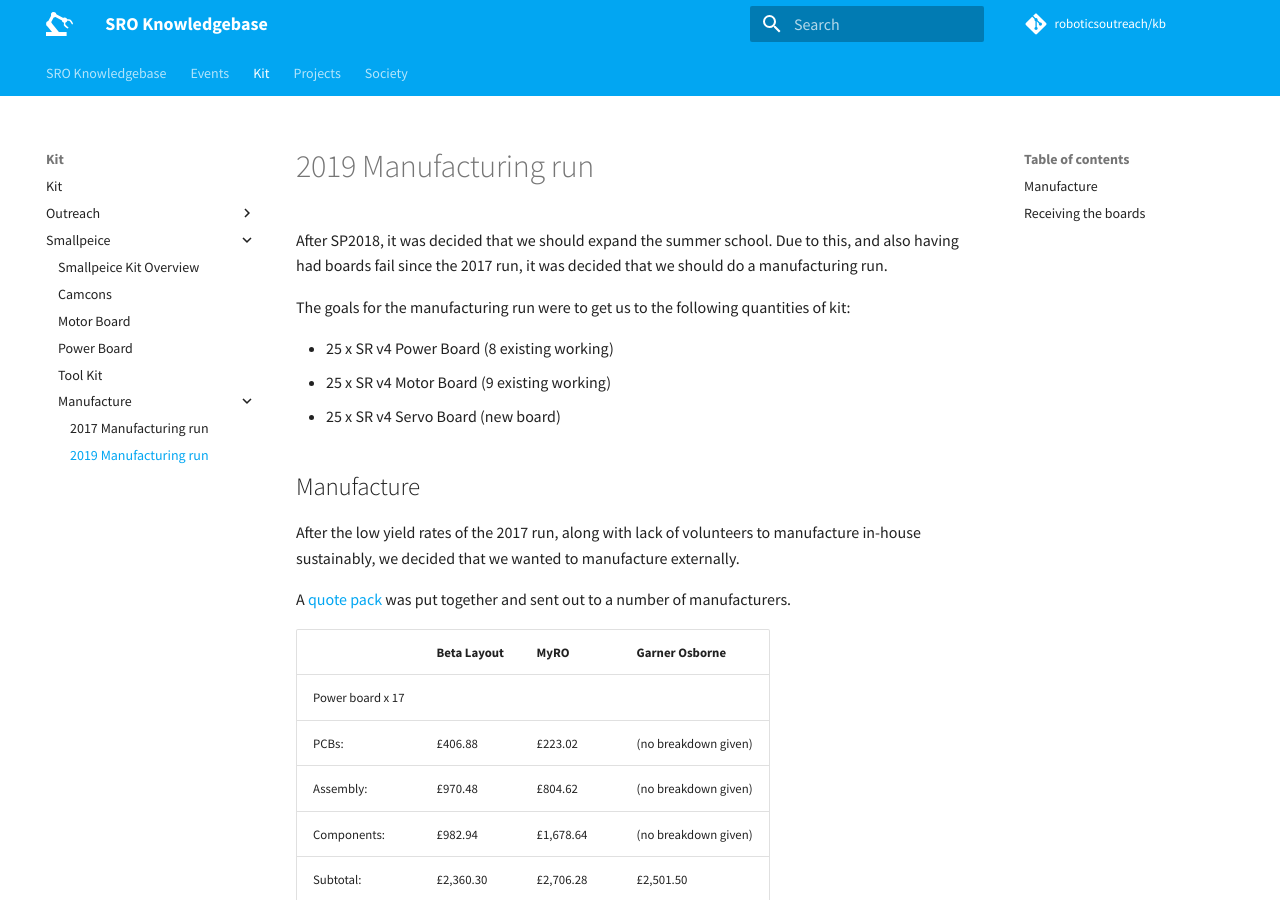
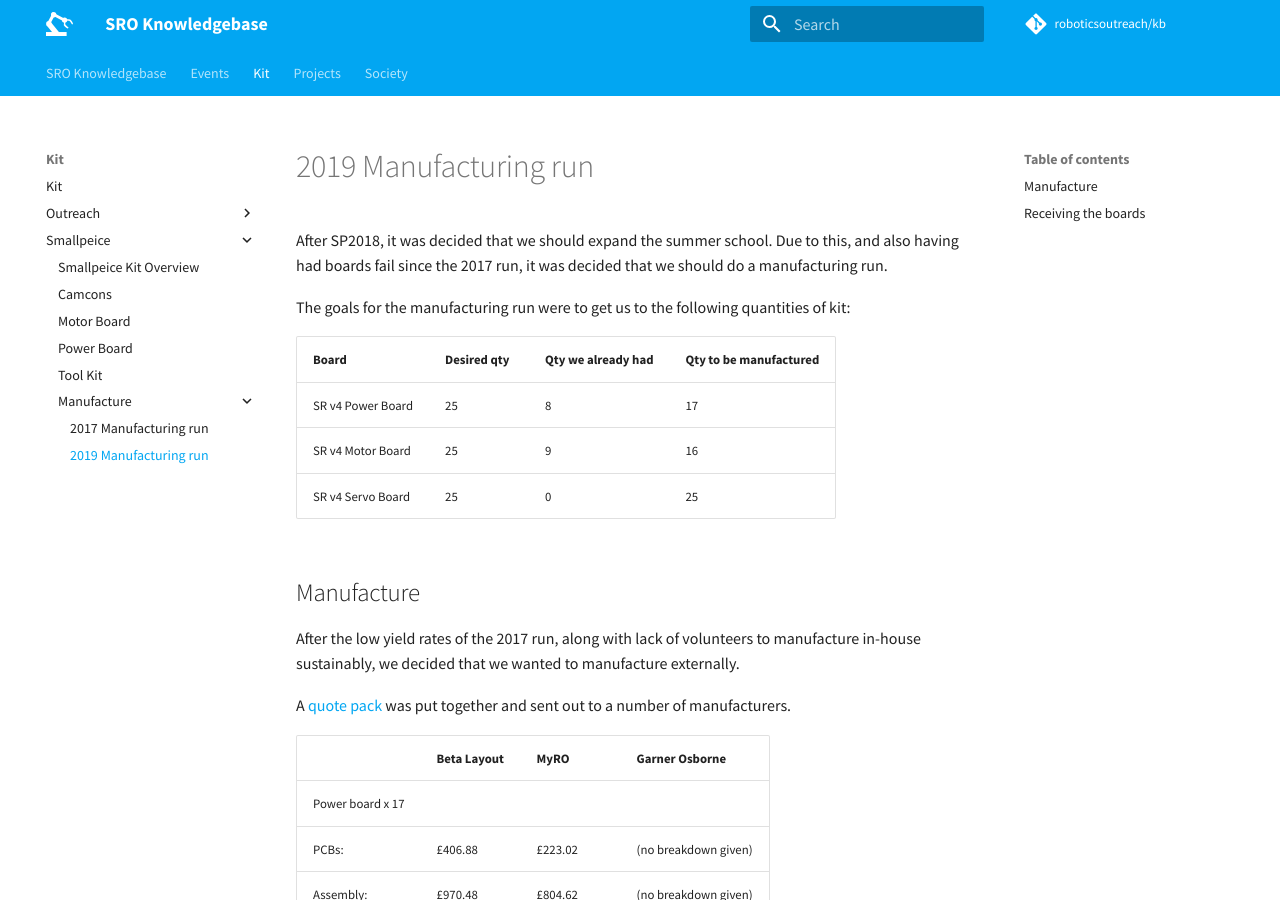
Before and after one commit to roboticsoutreach/kb, an MkDocs documentation site: the page built from docs/kit/smallpeice/manufacture/2019.md, in a window 1280 px wide and 900 px high. Built offline with MkDocs 1.6.1 and Material for MkDocs 9.7.7, drawn with Linux system fonts in a browser that asks for light colours; comment, search, counter and statistics services are not loaded.

Commit message:
2019 manufacture: reformat board quantities into a table

```diff
--- a/docs/kit/smallpeice/manufacture/2019.md
+++ b/docs/kit/smallpeice/manufacture/2019.md
@@ -4,9 +4,11 @@ After SP2018, it was decided that we should expand the summer school. Due to thi
 
 The goals for the manufacturing run were to get us to the following quantities of kit:
 
-- 25 x SR v4 Power Board (8 existing working)
-- 25 x SR v4 Motor Board (9 existing working)
-- 25 x SR v4 Servo Board (new board)
+|Board            |Desired qty|Qty we already had|Qty to be manufactured|
+|-----------------|-----------|------------------|----------------------|
+|SR v4 Power Board|25         |8                 |17                    |
+|SR v4 Motor Board|25         |9                 |16                    |
+|SR v4 Servo Board|25         |0                 |25                    |
 
 ## Manufacture
 
```
